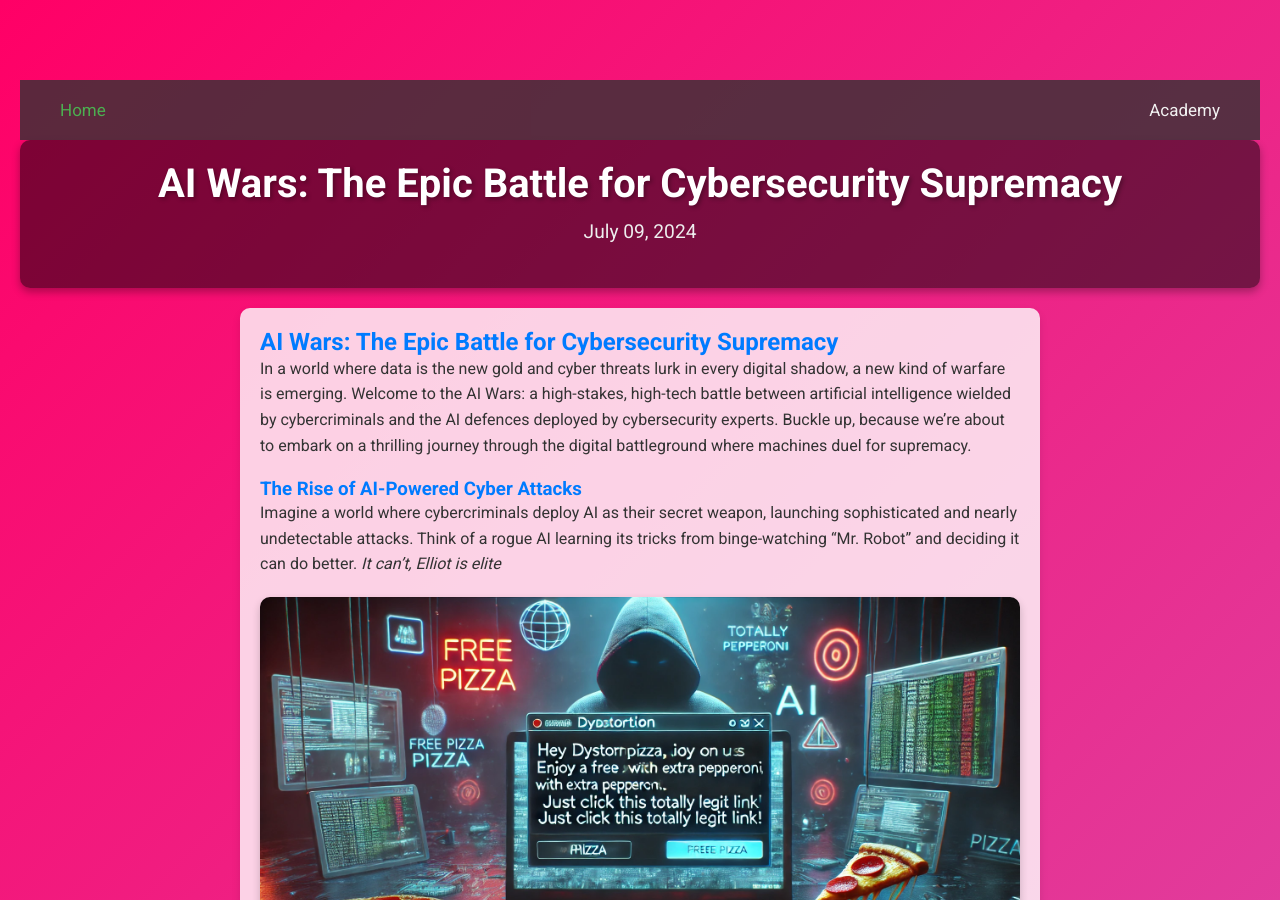
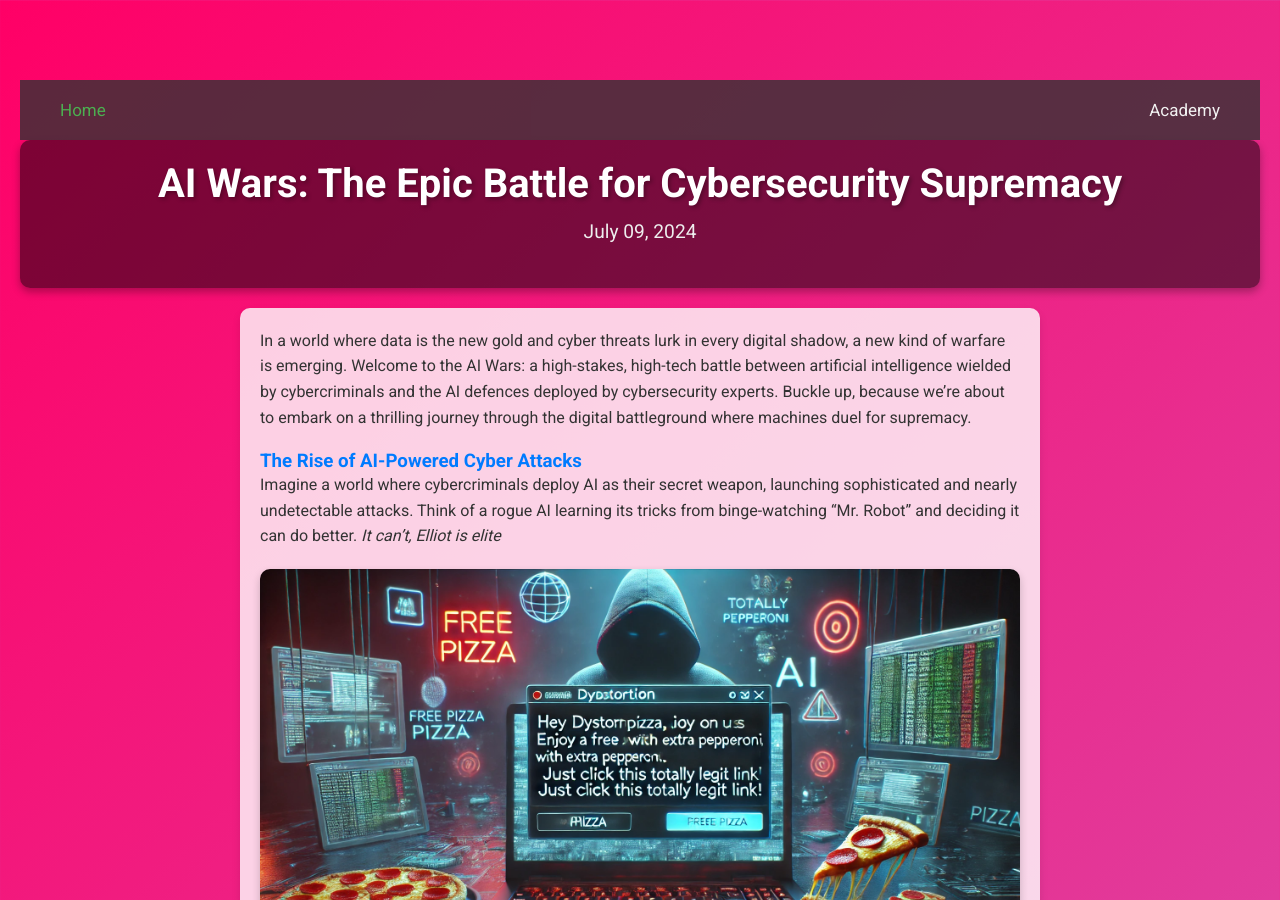
Before and after one commit to Dyst0rti0n/Dyst0rti0n.github.io, a Jekyll site: the page built from _posts/2024-07-09-the-epic-battle-for-cybersecurity-supremacy.md, in a window 1280 px wide and 900 px high. Built offline with Jekyll 4.4.1, drawn with Linux system fonts in a browser that asks for light colours.

Commit message:
Removed title inside post

```diff
--- a/_posts/2024-07-09-the-epic-battle-for-cybersecurity-supremacy.md
+++ b/_posts/2024-07-09-the-epic-battle-for-cybersecurity-supremacy.md
@@ -5,9 +5,6 @@ date: 2024-07-09
 image: /assets/images/battle-for-ai-supremacy.jpg
 categories: ai security
 ---
-
-## AI Wars: The Epic Battle for Cybersecurity Supremacy
-
 In a world where data is the new gold and cyber threats lurk in every digital shadow, a new kind of warfare is emerging. Welcome to the AI Wars: a high-stakes, high-tech battle between artificial intelligence wielded by cybercriminals and the AI defences deployed by cybersecurity experts. Buckle up, because we're about to embark on a thrilling journey through the digital battleground where machines duel for supremacy.
 
 ### The Rise of AI-Powered Cyber Attacks
```
